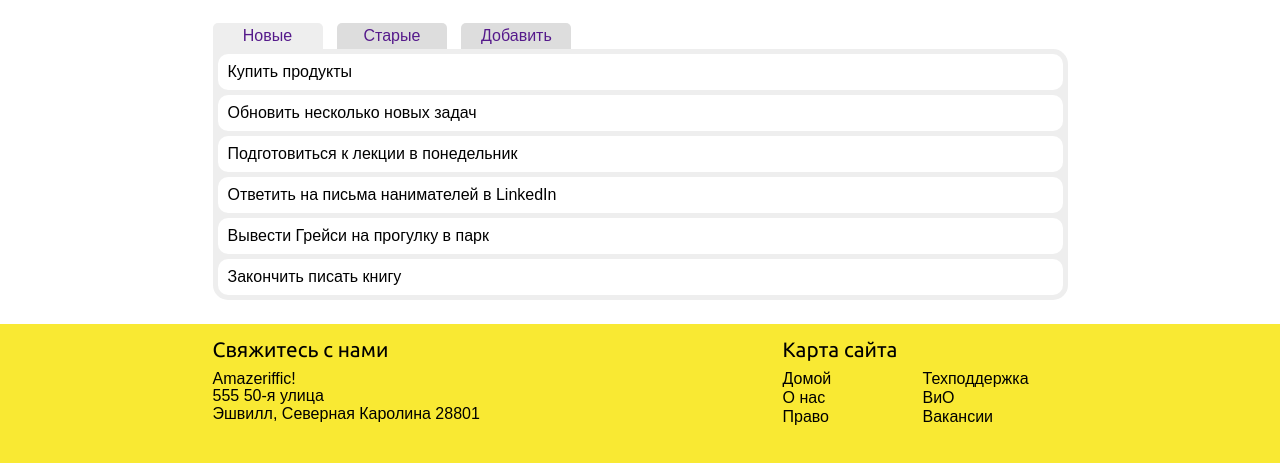
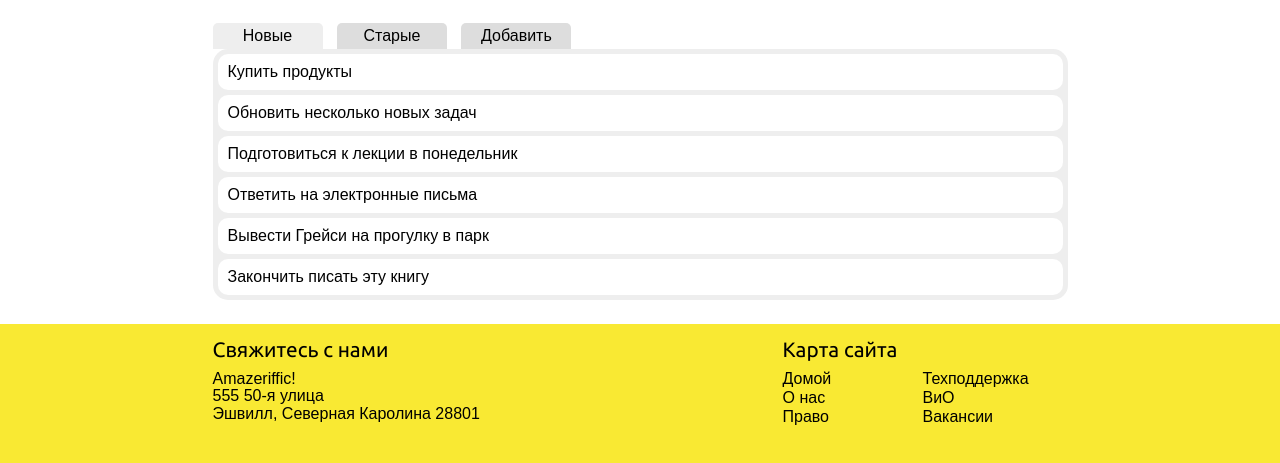
Before and after one commit to glaznick/semmyWebAppDev, a plain HTML site: page index.html in a window 1280 px wide. Shown: the part 99-562 px from the top of the page. Drawn offline with nearby package versions, Linux system fonts and the light colour scheme; a web font is replaced by a local one.

Commit message:
app.js tab1 tab2

```diff
--- a/index.html
+++ b/index.html
@@ -29,14 +29,14 @@
 				<a href=""><span>Добавить</span></a>
 			</div>
 			<div class="content">
-				<ul>
+				<!-- <ul>
 					<li>Купить продукты</li>
 					<li>Обновить несколько новых задач</li>
 					<li>Подготовиться к лекции в понедельник</li>
 					<li>Ответить на письма нанимателей в LinkedIn</li>
 					<li>Вывести Грейси на прогулку в парк</li>
 					<li>Закончить писать книгу</li>
-				</ul>
+				</ul> -->
 			</div>
 		</div>
 	</main>
@@ -68,6 +68,7 @@
 			</div>
 		</div>
 	</footer>
-
+<script src="http://code.jquery.com/jquery-2.0.3.min.js"></script>
+<script src="scripts/app.js"></script>
 </body>
 </html>
--- a/scripts/app.js
+++ b/scripts/app.js
@@ -0,0 +1,103 @@
+// Variant 1
+// var main = function () {
+//   "use strict";
+
+//   var makeTabActive = function (TabNumber) {
+//     var tabSelector = ".tabs a:nth-child(" + TabNumber + ") span";
+//     // делаем все вкладки неактивными
+//     $(".tabs span").removeClass("active");
+//     // делаем активной вкладку TabNumber
+//     $(tabSelector).addClass("active");
+//   };
+
+//   $(".tabs a:nth-child(1)").on("click", function () {
+//     makeTabActive (1);
+//     // очищаем основное содержание, чтобы переопределить его
+//     $("main .content").empty();
+//     // возвращается false, так как мы не переходим по ссылке
+//     return false;
+//   });
+//   $(".tabs a:nth-child(2)").on("click", function () {
+//     makeTabActive (2);
+//     $("main .content").empty();
+//     return false;
+//   });
+//   $(".tabs a:nth-child(3)").on("click", function () {
+//     makeTabActive (3);
+//     $("main .content").empty();
+//     return false;
+//   });
+// };
+
+// Variant 2
+// var main = function () {
+//   "use strict";
+//   var tabNumber;
+//   for (tabNumber=1; tabNumber<=3; tabNumber++) {
+//     var tabSelector = ".tabs a:nth-child("+ tabNumber +") span";
+//     $(tabSelector).on("click", function () {
+//       $(".tabs span").removeClass("active");
+//       $(this).addClass("active");
+//       $("main .content").empty();
+//       return false;
+//     });
+//   }
+// };
+
+// Variant 3
+// var main = function () {
+//   "use strict";
+//   $(".tabs a span").toArray().forEach( function (element) {
+//     $(element).on("click", function () {
+//       $(".tabs a span").removeClass("active");
+//       $(element).addClass("active");
+//       $("main .content").empty();
+//       return false;
+//     });
+//   });
+// };
+
+var main = function () {
+  "use strict";
+
+  var toDos = [
+  "Закончить писать эту книгу",
+  "Вывести Грейси на прогулку в парк",
+  "Ответить на электронные письма",
+  "Подготовиться к лекции в понедельник",
+  "Обновить несколько новых задач",
+  "Купить продукты"
+  ];
+
+  $(".tabs a span").toArray().forEach( function (element) {
+    $(element).on("click", function () {
+      var $element = $(element),
+      $content;
+      $(".tabs a span").removeClass("active");
+      $element.addClass("active");
+      $("main .content").empty();
+      if ($element.parent().is(":nth-child(1)")) {
+        $content = $("<ul>");
+        // toDos.forEach(function (todo) {
+        //   $content.prepand($("<li>").text(todo));
+        // });
+        for (var todo = toDos.length-1; todo>=0 ; todo--) {
+          $content.append($("<li>").text(toDos[todo]));
+        };
+        $("main .content").append($content);
+      } else if ($element.parent().is(":nth-child(2)")) {
+        $content = $("<ul>");
+        toDos.forEach(function (todo) {
+          $content.append($("<li>").text(todo));
+        });
+        $("main .content").append($content);
+      } else if ($element.parent().is(":nth-child(3)")) {
+        console.log("Third tab");
+      }
+      return false;
+    });
+  });
+  $(".tabs a:first-child span").trigger("click");
+};
+
+$(document).ready(main);
--- a/stylesheets/style.css
+++ b/stylesheets/style.css
@@ -100,6 +100,8 @@ main img {
 	width: 200px;
 }
 
+.tabs a { color: black; }
+
 .tabs a span {
 	display: inline-block;
 	border-radius: 5px 5px 0 0;
@@ -120,6 +122,7 @@ main .content {
 	border-bottom-left-radius: 15px;
 	border-bottom-right-radius: 15px;
 	border-top-right-radius: 15px;
+	border-top-left-radius: 15px;
 }
 
 main .content li {
```
